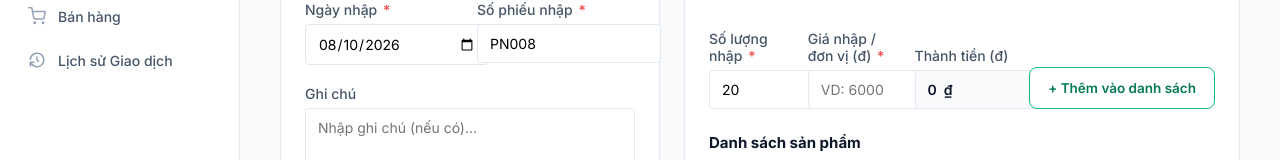
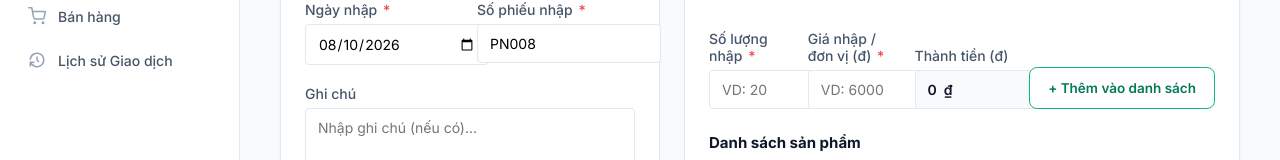
Before and after one commit to quanghuy25w/Mini-Shop-App, a React (Vite) app: page /import in a window 1280 px wide. Shown: the part 322-482 px from the top of the page. Built offline with nearby package versions, Linux system fonts and the light colour scheme; data requests are answered from the project's data file.

Commit message:
Xóa bỏ lỗi mặc định mua sản phẩm

```diff
--- a/src/components/inventory/StockForm.jsx
+++ b/src/components/inventory/StockForm.jsx
@@ -95,7 +95,7 @@ const StockForm = ({ type, onSubmit, isLoading, initialProductId = '' }) => {
 
   // State cho san pham dang chon & danh sach tam
   const [selectedProductId, setSelectedProductId] = useState(initialProductId);
-  const [tempQuantity, setTempQuantity] = useState(type === 'IN' ? '20' : '1');
+  const [tempQuantity, setTempQuantity] = useState('');
   const [tempUnitPrice, setTempUnitPrice] = useState('');
   const [tempItems, setTempItems] = useState([]);
 
```
